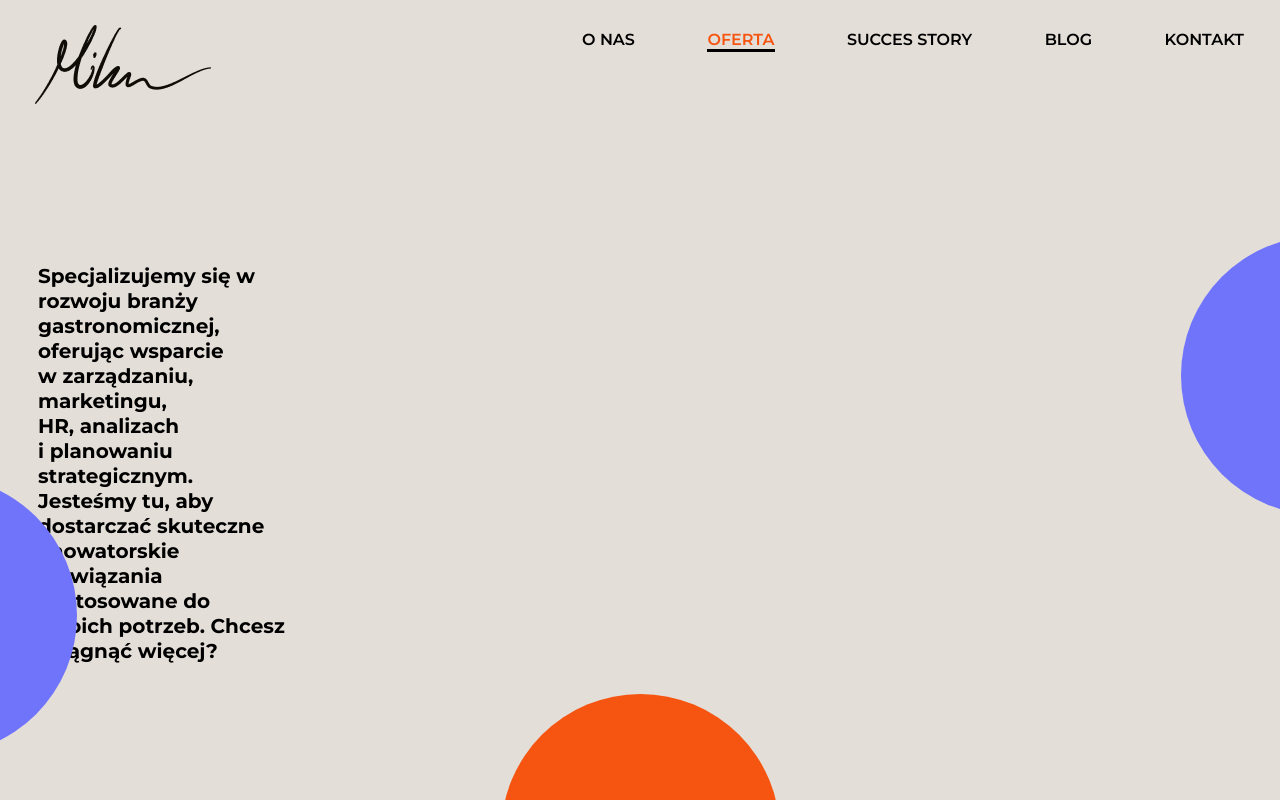
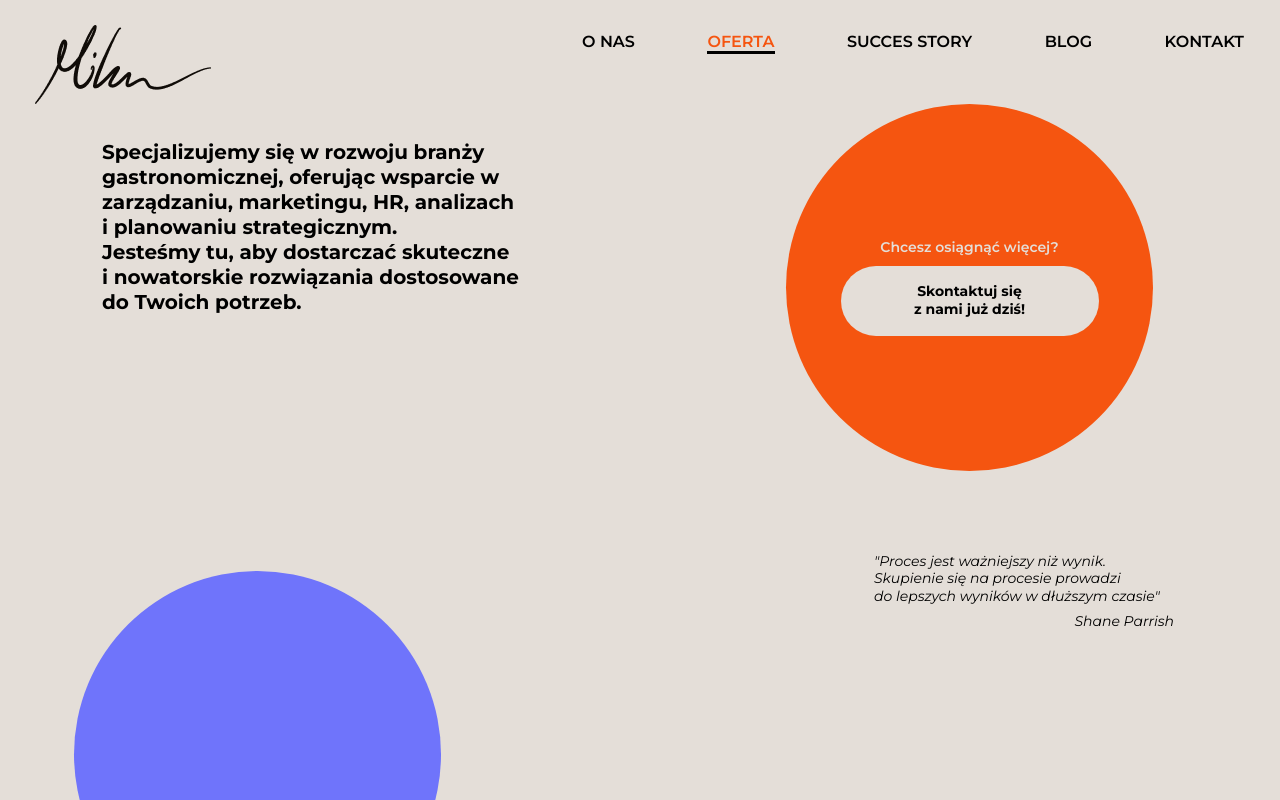
Before and after one commit to PIvSky/mgd_app, a React (Vite) app: page / in a window 1280 px wide. Shown: the top 800 px of the page. Built offline with nearby package versions, Linux system fonts and the light colour scheme.

Commit message:
done home for deskopt

```diff
--- a/src/components/Home/Home.jsx
+++ b/src/components/Home/Home.jsx
@@ -9,28 +9,58 @@ const Home = () => {
     };
 
     const content = {
+        mobile : {
             main: "Specjalizujemy się w rozwoju branży gastronomicznej, oferując wsparcie \n w  zarządzaniu, marketingu, \n HR, analizach \n i planowaniu strategicznym. Jesteśmy tu, aby dostarczać skuteczne\n i nowatorskie rozwiązania dostosowane do Twoich potrzeb. Chcesz osiągnąć więcej?",
             contact: 'Skontaktuj się z nami już dziś!',
             quote: "Proces jest ważniejszy niż wynik. Skupienie się na procesie prowadzi do lepszych wyników w dłuższym czasie",
             author: 'Shane Parrish'
+        },
+        desktop: {
+            main: "Specjalizujemy się w rozwoju branży gastronomicznej, oferując wsparcie w  zarządzaniu, marketingu, HR, analizach\n i planowaniu strategicznym.\n Jesteśmy tu, aby dostarczać skuteczne\n i nowatorskie rozwiązania dostosowane do Twoich potrzeb.",
+            contact: {
+                question: "Chcesz osiągnąć więcej?",
+                button: 'Skontaktuj się \n z nami już dziś!'},
+            quote: "Proces jest ważniejszy niż wynik.\n Skupienie się na procesie prowadzi \ndo lepszych wyników w dłuższym czasie",
+            author: 'Shane Parrish'
+        },
     }
 
     return (
-        <div className='home'>
+        <>
+            <div className='home mobile'>
                 <div className='home-content'>
-                <p className='home-content__element'>{insertLineBreaks(content.main)}
+                    <p className='home-content__element'>{insertLineBreaks(content.mobile.main)}
                     </p>
                 </div>
                 <div className='home-circle__violet'/>
                 <div className='home-circle__violet__second'/>
                 <div className='home-circle__orange'>
-                <p>{content.contact}</p>
+                    <p>{content.mobile.contact}</p>
                 </div>
                 <div className='home-quote'>
-                <p>"{content.quote}"</p>
-                <p>{content.author}</p>
+                    <p>"{content.mobile.quote}"</p>
+                    <p>{content.mobile.author}</p>
                 </div>
             </div>
+            <div className='home-deskopt'>
+                <div className='home-grid'>
+                    <div className='home-content__deskopt'>
+                        <p className='home-content__deskopt__element'>{insertLineBreaks(content.desktop.main)}
+                        </p>
+                    </div>
+                    <div className='home-circle__deskopt__orange'>
+                        <p>{content.desktop.contact.question}</p>
+                        <button>{insertLineBreaks(content.desktop.contact.button)}</button>
+                    </div>
+                    <div className='home-circle__deskopt__violet'/>
+                    <div className='home-quote__deskopt'>
+                        <p>"{insertLineBreaks(content.desktop.quote)}"</p>
+                        <p>{content.desktop.author}</p>
+                    </div>
+                </div>
+
+            </div>
+        </>
     )
 }
 
--- a/src/components/Home/Home.scss
+++ b/src/components/Home/Home.scss
@@ -1,6 +1,10 @@
 @import '../../styles/typography';
 @import '../../styles/colors';
 @import '../../styles/z-index';
+
+.home-deskopt {
+    display: none;
+}
 
 .home {
     padding-top: 114px;
@@ -88,14 +92,113 @@
             padding-top: 10px;
             padding-bottom: 41px;
         }
-
     }
 }
 
-@media screen and (min-width: 550px) and (max-width: 650px) {
-    .home {
-        &-circle__violet {
-            right: -100px;
+@media screen and (min-width: 769px) {
+
+    .mobile {
+        display: none;
+    }
+
+    .home-deskopt {
+        display: block;
+        .home-grid {
+            overflow: hidden;
+            position: relative;
+            display: grid;
+            grid-template-columns: repeat(2, 1fr);
+            grid-template-rows: repeat(2, 1fr);
+            grid-column-gap: 0px;
+            grid-row-gap: 0px;
+            height: 100%;
+
+            .home-content__deskopt {
+                grid-area: 1 / 1 / 2 / 2;
+                max-width: 443px;
+                padding: 36px 0px 0px 32px;
+                @media screen and (min-width: 875px) {
+                    padding: 36px 0px 0px 102px;
+                }
+                &__element {
+                    @include md-content;
+                    font-size: 16px;
+                    text-wrap: wrap;
+                    @media screen and (min-width: 875px) {
+                        font-size: 20px;
+                    }
+                }
+            }
+
+            .home-circle__deskopt__orange {
+                grid-area: 1 / 2 / 2 / 3;
+                position: relative;
+                width: 367px;
+                height: 367px;
+                margin-top: 0;
+                border-radius: 50%;
+                background-color: map-get($colors , orange );
+                display: flex;
+                justify-content: center;
+                align-items: center;
+                flex-direction: column;
+                margin: 0 auto;
+                margin-right: 32px;
+                @media screen and (min-width: 875px) {
+                    margin-right: 127px;
+                }
+                p {
+                    font-size: 14px;
+                    @include content-regular;
+                    color: map-get($colors, beige );
+                    padding-bottom: 9px;
+                }
+                button {
+                    background-color: map-get($colors, beige );
+                    color: map-get($colors , black );
+                    @include md-content;
+                    font-size: 14px;
+                    height: 70px;
+                    width: 258px;
+                    border-radius: 37px;
+                    border: none;
+                }
+            }
+
+            .home-circle__deskopt__violet {
+                grid-area: 2 / 1 / 3 / 2;
+                position: absolute;
+                width: 367px;
+                height: 367px;
+                border-radius: 50%;
+                bottom: -100px;
+                left: 32px;
+                background-color: map-get($colors , violet );
+                @media screen and (min-width: 875px) {
+                    left: 74px
+                }
+            }
+
+            .home-quote__deskopt {
+                padding-top: 82px;
+                margin: 0 auto;
+                margin-right: 32px;
+                width: 300px;
+                grid-area: 2 / 2 / 3 / 3;
+                @include content-italic;
+                font-size: 14px;
+                @media screen and (min-width: 875px) {
+                    margin-right: 106px;
+                }
+
+                p:nth-child(1){
+                    text-align: left;
+                }
+                p:nth-child(2){
+                    padding-top: 8px;
+                    text-align: right;
+                }
+            }
         }
     }
 }
--- a/src/components/Nav/Nav.scss
+++ b/src/components/Nav/Nav.scss
@@ -205,7 +205,7 @@ SMALL SCREEN
             right: 1px;
             transform: none;
             background-color: map-get($colors, beige );
-            height: 150px;
+            height: 100px;
             z-index: map-get($z-index, nav-desktop);
 
             .nav-list {
--- a/src/styles/_typography.scss
+++ b/src/styles/_typography.scss
@@ -35,6 +35,7 @@
 @mixin content-regular {
     font-size: 14px;
     line-height: 1.25;
+    font-weight: 600;
 }
 
 @mixin md-content {
@@ -64,3 +65,7 @@
     letter-spacing: 12%;
     line-height: 1.25;
 }
+
+button {
+    font-family: "Montserrat", sans-serif;
+}
```
Lines whose indentation alone changed are shown as unchanged.
